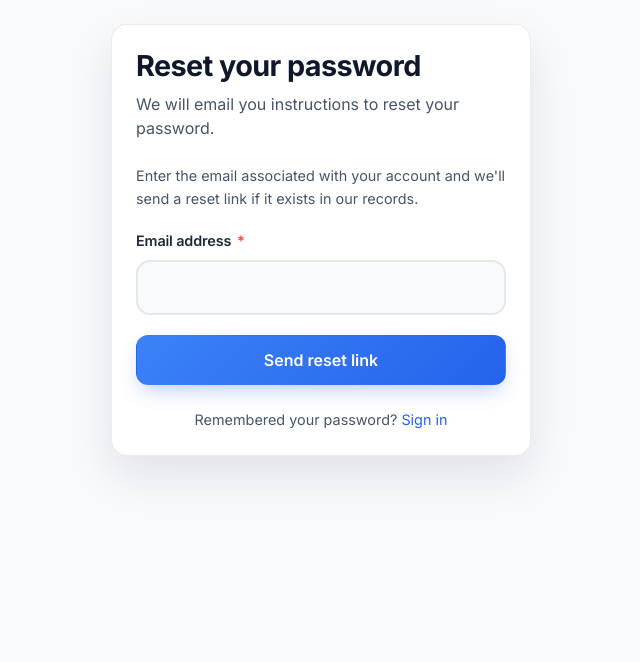
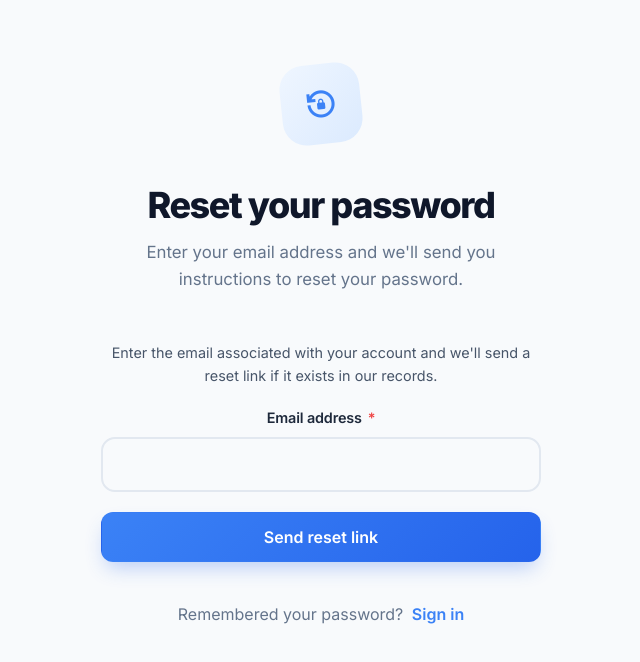
Before and after one commit to mohamedtarek64/Interior-Designer-3D, a Vue app in the folder frontend/: page /forgot-password in a window 1280 px wide. Shown: the top 662 px of the page, without its empty margins (319-959 px from the left). Built offline with nearby package versions, Linux system fonts and the light colour scheme.

Commit message:
style: redesign ForgotPassword page with icon and clean layout

```diff
--- a/frontend/src/views/ForgotPassword.vue
+++ b/frontend/src/views/ForgotPassword.vue
@@ -8,58 +8,96 @@ const handleSubmit = (payload: { email: string }) => {
 </script>
 
 <template>
-  <div class="auth-view">
-    <BaseCard bordered elevated class="auth-view__card">
-      <header class="auth-view__header">
+  <div class="forgot-view">
+    <div class="forgot-view__container">
+      <div class="forgot-view__icon">
+        <span class="material-symbols-outlined">lock_reset</span>
+      </div>
+      <header class="forgot-view__header">
         <h1>Reset your password</h1>
-        <p>We will email you instructions to reset your password.</p>
+        <p>Enter your email address and we'll send you instructions to reset your password.</p>
       </header>
       <ForgotPassword @submit="handleSubmit" />
-      <p class="auth-view__footer">
+      <p class="forgot-view__footer">
         Remembered your password?
         <RouterLink to="/login">Sign in</RouterLink>
       </p>
-    </BaseCard>
+    </div>
   </div>
 </template>
 
 <style scoped>
-.auth-view {
+.forgot-view {
   display: flex;
   justify-content: center;
   align-items: center;
-  min-height: 60vh;
+  min-height: 80vh;
+  padding: 4rem 2rem;
+  background-color: #f8fafc;
 }
 
-.auth-view__card {
-  width: min(420px, 90vw);
-  gap: 1.5rem;
+.forgot-view__container {
+  width: 100%;
+  max-width: 440px;
+  text-align: center;
+  animation: slideUp 0.6s ease-out;
 }
 
-.auth-view__header h1 {
-  margin: 0;
-  font-size: 1.8rem;
-  color: #0f172a;
+@keyframes slideUp {
+  from { opacity: 0; transform: translateY(20px); }
+  to { opacity: 1; transform: translateY(0); }
 }
 
-.auth-view__header p {
-  margin: 0.5rem 0 0;
-  color: #475569;
+.forgot-view__icon {
+  width: 80px;
+  height: 80px;
+  background: linear-gradient(135deg, #eff6ff, #dbeafe);
+  border-radius: 24px;
+  display: grid;
+  place-items: center;
+  margin: 0 auto 2.5rem;
+  transform: rotate(-6deg);
 }
 
-.auth-view__footer {
-  margin: 0;
-  text-align: center;
-  font-size: 0.9rem;
-  color: #475569;
+.forgot-view__icon span {
+  font-size: 32px;
+  color: #3b82f6;
 }
 
-.auth-view__footer a {
-  color: #2563eb;
-  text-decoration: none;
+.forgot-view__header {
+  margin-bottom: 3rem;
 }
 
-.auth-view__footer a:hover {
+.forgot-view__header h1 {
+  margin: 0;
+  font-size: 2.25rem;
+  font-weight: 800;
+  color: #0f172a;
+  letter-spacing: -0.04em;
+}
+
+.forgot-view__header p {
+  margin: 0.75rem 0 0;
+  color: #64748b;
+  font-size: 1.05rem;
+  line-height: 1.6;
+}
+
+.forgot-view__footer {
+  margin-top: 2.5rem;
+  font-size: 1rem;
+  color: #64748b;
+}
+
+.forgot-view__footer a {
+  color: #3b82f6;
+  text-decoration: none;
+  font-weight: 600;
+  margin-left: 0.25rem;
+}
+
+.forgot-view__footer a:hover {
+  color: #2563eb;
   text-decoration: underline;
 }
 </style>
```
